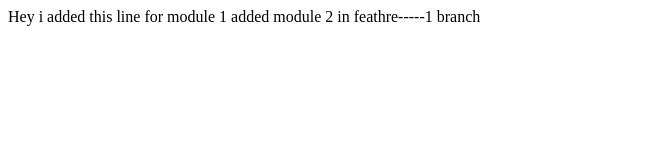
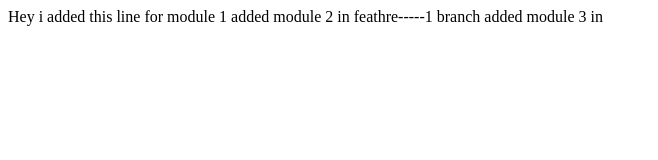
Before and after one commit to akpandey/myrepository, a plain HTML site: page index.html in a window 1280 px wide. Shown: the whole page, without its empty margins (0-658 px from the left). Drawn offline with Linux system fonts and the light colour scheme.

Commit message:
changes from prasant

```diff
--- a/index.html
+++ b/index.html
@@ -9,5 +9,6 @@
 <body>
     Hey i added this line for module 1
     added module 2 in feathre-----1 branch
+    added module 3 in
 </body>
 </html>
```
Also changed, not shown: test2.txt.
